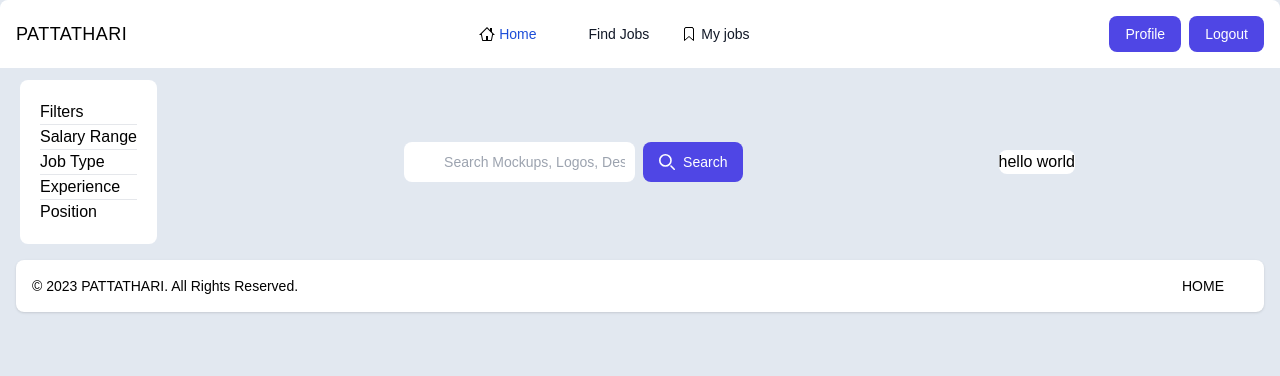
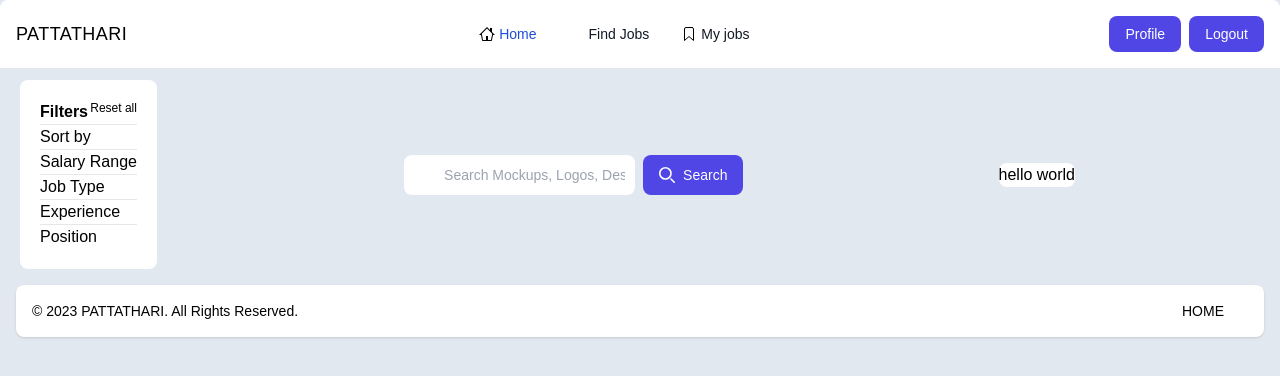
Before and after one commit to Mouliravi/task_force, a React (Create React App) app: page / in a window 1280 px wide. Shown: the top 376 px of the page. Built offline with nearby package versions, Linux system fonts and the light colour scheme; some icons are missing.

Commit message:
feat: filter bar

```diff
--- /dev/null
+++ b/src/components/filter.jsx
@@ -0,0 +1,23 @@
+import React from "react";
+
+const Filter = () => {
+  return (
+    <>
+      <div className="flex flex-col p-5 bg-white rounded-lg divide-y">
+        <div className="font-bold inline-flex justify-between">
+          Filters{" "}
+          <a href="/" className="text-xs font-thin">
+            Reset all
+          </a>
+        </div>
+        <div className="text-md">Sort by</div>
+        <div className="text-md">Salary Range</div>
+        <div className="text-md">Job Type</div>
+        <div className="text-md">Experience</div>
+        <div className="text-md">Position</div>
+      </div>
+    </>
+  );
+};
+
+export default Filter;
--- a/src/pages/home.jsx
+++ b/src/pages/home.jsx
@@ -2,20 +2,15 @@ import React from "react";
 import Footer from "../components/footer";
 import Header from "../components/header";
 import Searchbar from "../components/searchbar";
+import Filter from "../components/filter";
 
 const Home = () => {
   return (
     <>
       <Header />
       <div className="gap-3 mt-20 flex justify-between items-center mx-5">
-        <div className="columns-3 flex flex-col">
-          <div className="p-5 bg-white rounded-lg grid grid-cols-1 divide-y">
-            <div>Filters</div>
-            <div>Salary Range</div>
-            <div>Job Type</div>
-            <div>Experience</div>
-            <div>Position</div>
-          </div>
+        <div className="columns-3 grid">
+          <Filter />
         </div>
         <div className="columns-6 flex justify-center">
           {" "}
```
